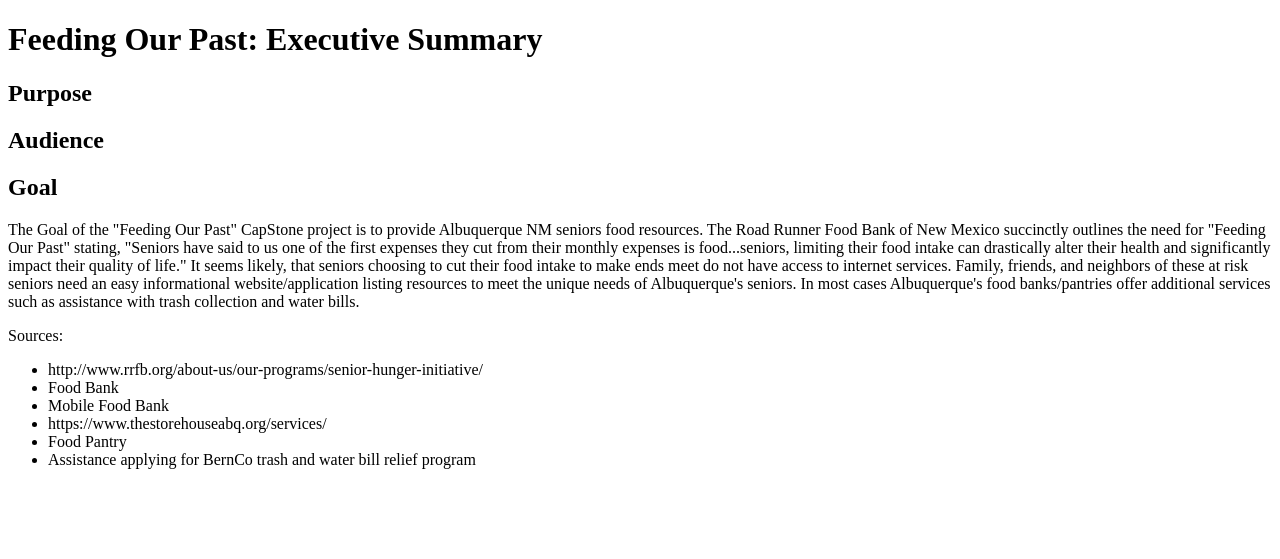
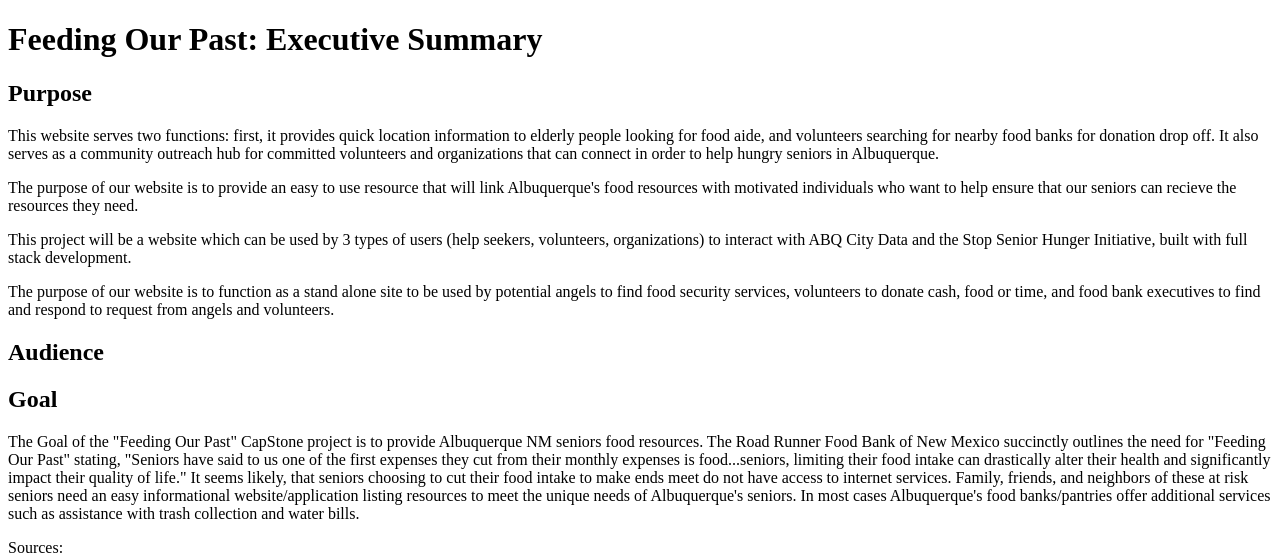
Before and after one commit to fullStackMartinez/feeding-our-past, a PHP site: page /epic/executive-summary.php in a window 1280 px wide. Shown: the top 559 px of the page. Run offline with PHP 8.4, Linux system fonts and the light colour scheme.

Commit message:
purpose added to executive summary

```diff
--- a/epic/executive-summary.php
+++ b/epic/executive-summary.php
@@ -7,6 +7,13 @@
 	<body>
 		<h1>Feeding Our Past: Executive Summary</h1>
 		<h2>Purpose</h2>
+		<p>This website serves two functions: first, it provides quick location information to elderly people looking for food aide, and volunteers searching for nearby food banks for donation drop off.
+			It also serves as a community outreach hub for committed volunteers and organizations that can connect in order to help hungry seniors in Albuquerque.</p>
+		<p>The purpose of our website is to provide an easy to use resource
+			that will link Albuquerque's food resources with motivated individuals who
+			want to help ensure that our seniors can recieve the resources they need.</p>
+		<p>This project will be a website which can be used by 3 types of users (help seekers, volunteers, organizations) to interact with ABQ City Data and the Stop Senior Hunger Initiative, built with full stack  development.</p>
+		<p>The purpose of our website is to function as a stand alone site to be used by potential angels to find food security services, volunteers to donate cash, food or time, and food bank executives to find and respond to request from angels and volunteers.</p>
 
 		<h2>Audience</h2>
 
```
